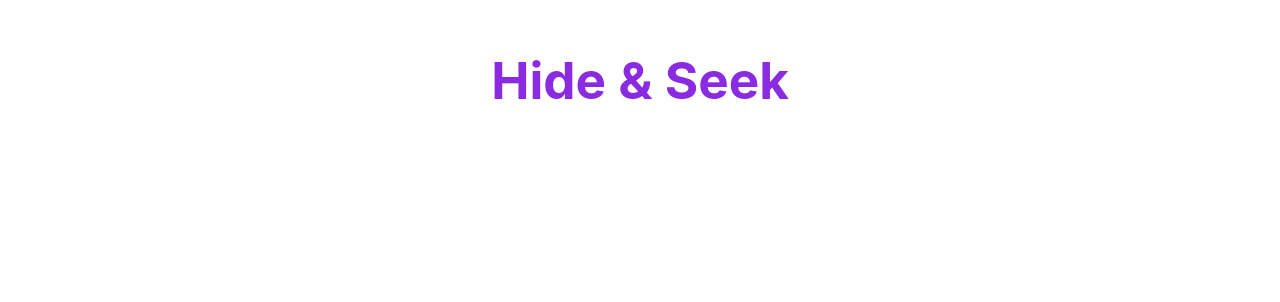
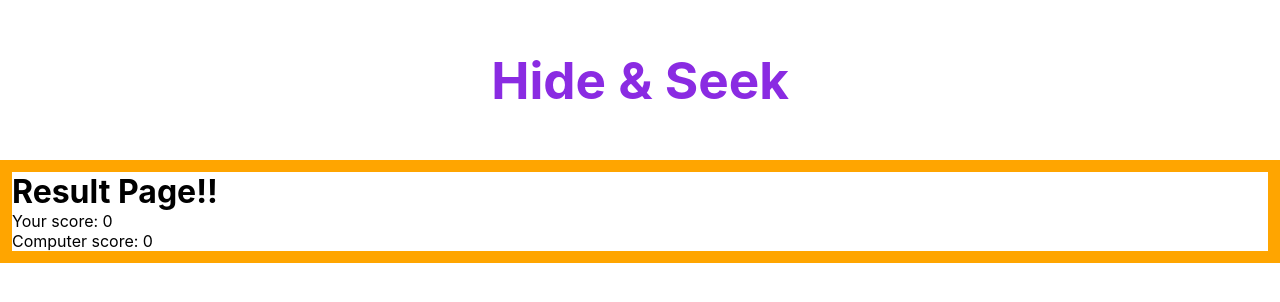
Before and after one commit to franco-ortega/hide-and-seek, a React (Create React App) app: page /results in a window 1280 px wide. Shown: the top 302 px of the page. Built offline with nearby package versions, Linux system fonts and the light colour scheme.

Commit message:
add Results component; add computer scoring logic

```diff
--- a/src/components/App/App.jsx
+++ b/src/components/App/App.jsx
@@ -5,6 +5,7 @@ import Header from '../Header/Header';
 import Home from '../Home/Home';
 import Welcome from '../Welcome/Welcome';
 import Game from '../Game/Game';
+import Results from '../Results/Results';
 // import { Router, Route, Switch } from "react-router";
 
 
@@ -45,6 +46,16 @@ const App = () => {
               playerScore={playerScore}
               computerScore={computerScore}/>}
           />
+          <Route
+            exact path="/results"
+            render={() => <Results
+              // gameActive={gameActive}
+              // setGameActive={setGameActive}
+              // setPlayerScore={setPlayerScore}
+              // setComputerScore={setComputerScore}
+              playerScore={playerScore}
+              computerScore={computerScore}/>}
+          />
         </Switch>
       </Router>
     </div>
--- a/src/components/Game/Game.jsx
+++ b/src/components/Game/Game.jsx
@@ -16,6 +16,9 @@ const Game = ({
   //correctBox = number
   const [hidingSpot, setHidingSpot] = useState(0);
 
+  //disable button
+  const [buttonClickable, setButtonClickable] = useState(false);
+
   useEffect(() => {
     if(!activePlayer) {
       setTimeout(() => {
@@ -23,24 +26,36 @@ const Game = ({
         const computerHidingSpot = Math.ceil(Math.random() * 3);
         setHidingSpot(computerHidingSpot);
         console.log('Computer Hiding Spot: ' + computerHidingSpot);
-      }, 2000);
+        setButtonClickable(true);
+      }, 3000);
     }
     console.log('Active Player: ' + activePlayer);
+
+    if(playerScore === 5 || computerScore === 5) {
+      setGameActive(false);
+    }
+
   }, [activePlayer]);
 
-  const incrementScore = () => setPlayerScore(playerScore + 1);
+  const incrementPlayerScore = () => setPlayerScore(playerScore + 1);
+  const incrementComputerScore = () => setComputerScore(computerScore + 1);
 
   //player clicks box to make guess
   const onGuessHidingSpotClick = ({ target }) => {
     console.log('Hiding spot: ' + hidingSpot);
 
+    setButtonClickable(false);
+
     const guess = Number(target.value);
     console.log('Player guessed: ' + guess);
 
     if(guess === hidingSpot) {
-      incrementScore();
+      incrementPlayerScore();
       console.log('Score!!');
+    } else {
+      incrementComputerScore();
     }
+
 
     setActivePlayer(false);
   };
@@ -52,16 +67,8 @@ const Game = ({
   //computer makes guess
   //display messages: Your turn, Computer turn, You score, They score
 
-  if(playerScore === 25) {
-    console.log(activePlayer, setActivePlayer, hidingSpot, setHidingSpot);
 
-    console.log(  gameActive,
-      setGameActive,
-      playerScore,
-      setPlayerScore,
-      computerScore,
-      setComputerScore);
-  }
+  if(!gameActive) return 'Game Over';
 
   return (
     <main className={styles.Game}>
@@ -70,9 +77,9 @@ const Game = ({
         Message: {activePlayer ? 'Pick a box.' : 'Computer is choosing.'}
       </section>
       <section>
-        <button value="1" onClick={onGuessHidingSpotClick}>Box 1</button>
-        <button value="2" onClick={onGuessHidingSpotClick}>Box 2</button>
-        <button value="3" onClick={onGuessHidingSpotClick}>Box 3</button>
+        <button value="1" disabled={!buttonClickable} onClick={onGuessHidingSpotClick}>Box 1</button>
+        <button value="2" disabled={!buttonClickable} onClick={onGuessHidingSpotClick}>Box 2</button>
+        <button value="3" disabled={!buttonClickable} onClick={onGuessHidingSpotClick}>Box 3</button>
       </section>
     </main>
   );
--- /dev/null
+++ b/src/components/Results/Results.jsx
@@ -0,0 +1,23 @@
+import React from 'react';
+import PropTypes from 'prop-types';
+import styles from './Results.module.scss';
+
+const Results = ({ playerScore, computerScore }) => {
+  return (
+    <main className={styles.Results}>
+      <h1>Result Page!!</h1>
+      <section>
+        <p>Your score: {playerScore}</p>
+        <p>Computer score: {computerScore}</p>
+      </section>
+
+    </main>
+  );
+};
+
+Results.propTypes = {
+  playerScore: PropTypes.number.isRequired,
+  computerScore: PropTypes.number.isRequired
+};
+
+export default Results;
--- /dev/null
+++ b/src/components/Results/Results.module.scss
@@ -0,0 +1,3 @@
+.Results {
+    border: 1vw solid orange;
+}
--- a/src/components/Welcome/Welcome.jsx
+++ b/src/components/Welcome/Welcome.jsx
@@ -21,9 +21,10 @@ const Welcome = ({ player, gameActive, setGameActive }) => {
       <section>
         <h3>Instructions</h3>
         <p>1. Guess the item is hidden by clicking on a box.</p>
-        <p>2. Hide your item by clicking on a box.</p>
-        <p>3. The computer will try to find your item.</p>
-        <p>4. Every correct guess scores 1 point.</p>
+        {/* <p>2. Hide your item by clicking on a box.</p> */}
+        {/* <p>3. The computer will try to find your item.</p> */}
+        <p>4. Every correct guess scores 1 point for you.</p>
+        <p>4. Every incorrect guess scores 1 point for the computer.</p>
         <p>5. The first one to 5 points wins the game.</p>
         <button onClick={onStartGameClick}>Start Game</button>
       </section>
```
Also changed, not shown: src/components/Scoreboard/Scoreboard.jsx (renamed from src/Scoreboard/Scoreboard.jsx), src/components/Scoreboard/Scoreboard.module.scss (renamed from src/Scoreboard/Scoreboard.module.scss).
